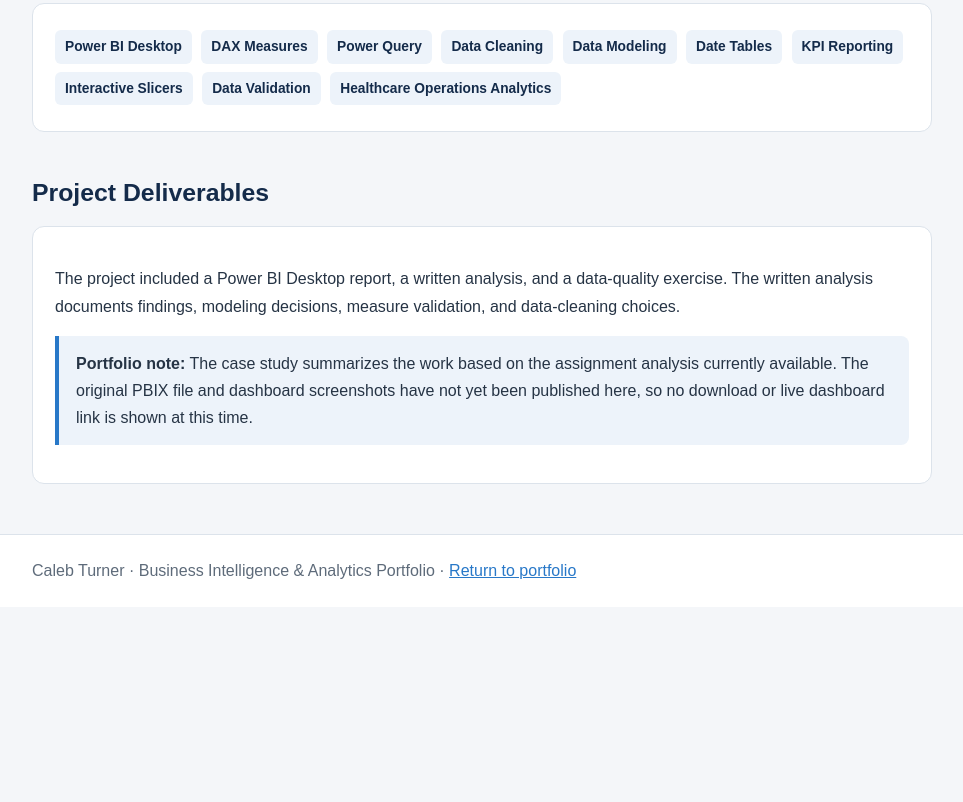
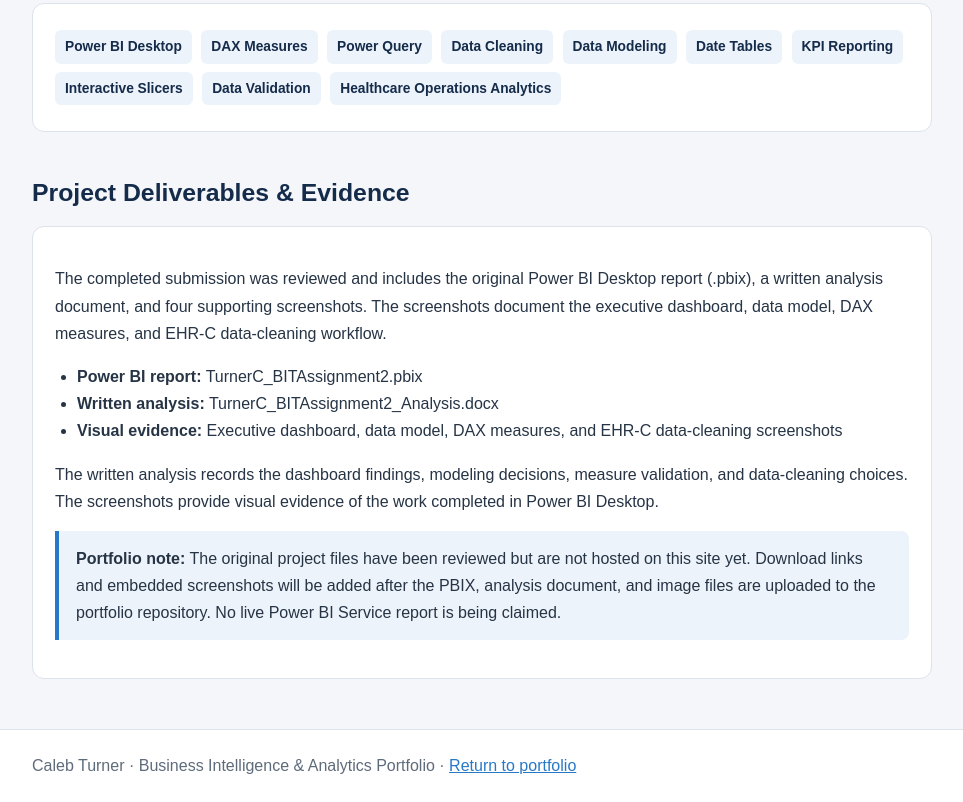
Before and after one commit to CalebTurnerBI/CalebTurnerBI.github.io, a plain HTML site: page meridian-power-bi-dashboard.html in a window 1280 px wide. Shown: the part 2738-3540 px from the top of the page, without its empty margins (158-1121 px from the left). Before the commit the page ends 3345 px from the top, so only its background shows below. Drawn offline with Linux system fonts and the light colour scheme.

Commit message:
Update Meridian case study with verified project deliverables

```diff
--- a/meridian-power-bi-dashboard.html
+++ b/meridian-power-bi-dashboard.html
@@ -116,10 +116,16 @@
       </div>
     </section>
     <section>
-      <h2>Project Deliverables</h2>
+      <h2>Project Deliverables &amp; Evidence</h2>
       <div class="card">
-        <p>The project included a Power BI Desktop report, a written analysis, and a data-quality exercise. The written analysis documents findings, modeling decisions, measure validation, and data-cleaning choices.</p>
-        <p class="note"><strong>Portfolio note:</strong> The case study summarizes the work based on the assignment analysis currently available. The original PBIX file and dashboard screenshots have not yet been published here, so no download or live dashboard link is shown at this time.</p>
+        <p>The completed submission was reviewed and includes the original Power BI Desktop report (.pbix), a written analysis document, and four supporting screenshots. The screenshots document the executive dashboard, data model, DAX measures, and EHR-C data-cleaning workflow.</p>
+        <ul>
+          <li><strong>Power BI report:</strong> TurnerC_BITAssignment2.pbix</li>
+          <li><strong>Written analysis:</strong> TurnerC_BITAssignment2_Analysis.docx</li>
+          <li><strong>Visual evidence:</strong> Executive dashboard, data model, DAX measures, and EHR-C data-cleaning screenshots</li>
+        </ul>
+        <p>The written analysis records the dashboard findings, modeling decisions, measure validation, and data-cleaning choices. The screenshots provide visual evidence of the work completed in Power BI Desktop.</p>
+        <p class="note"><strong>Portfolio note:</strong> The original project files have been reviewed but are not hosted on this site yet. Download links and embedded screenshots will be added after the PBIX, analysis document, and image files are uploaded to the portfolio repository. No live Power BI Service report is being claimed.</p>
       </div>
     </section>
   </main>
```
